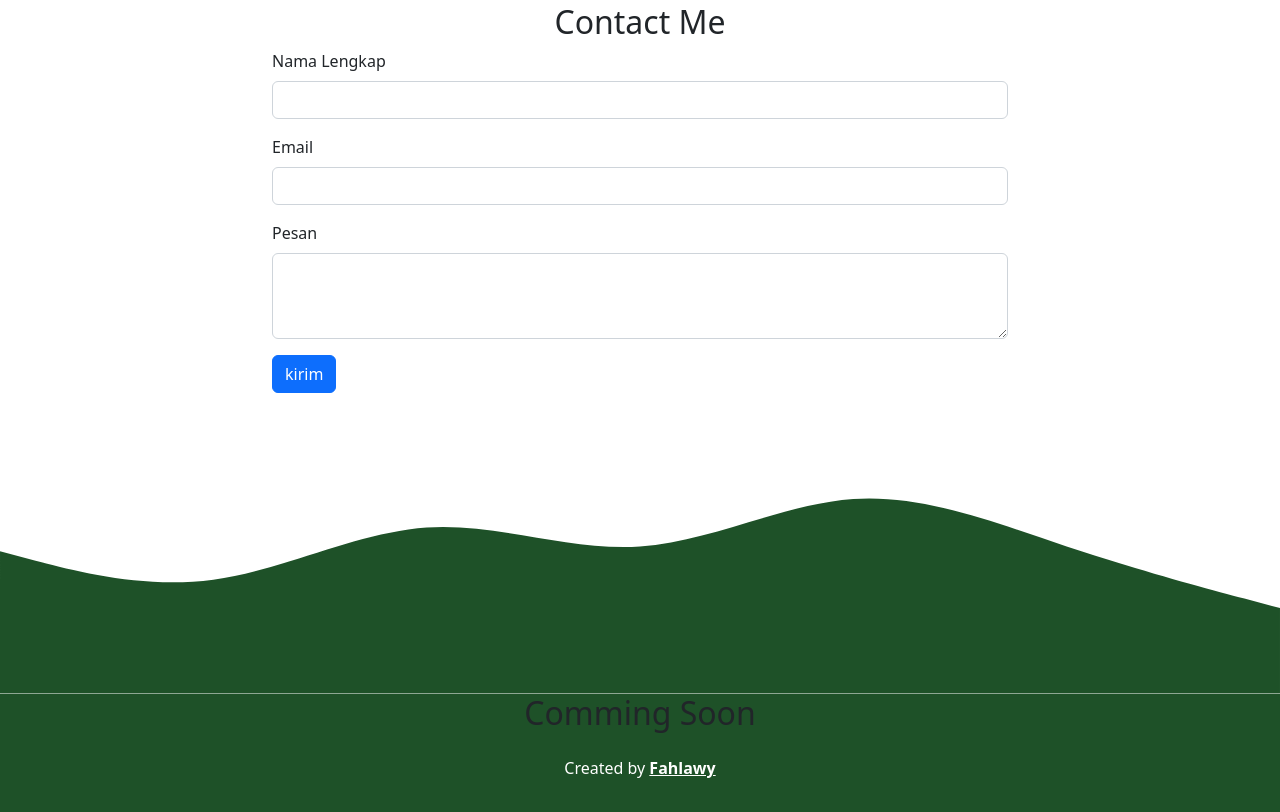
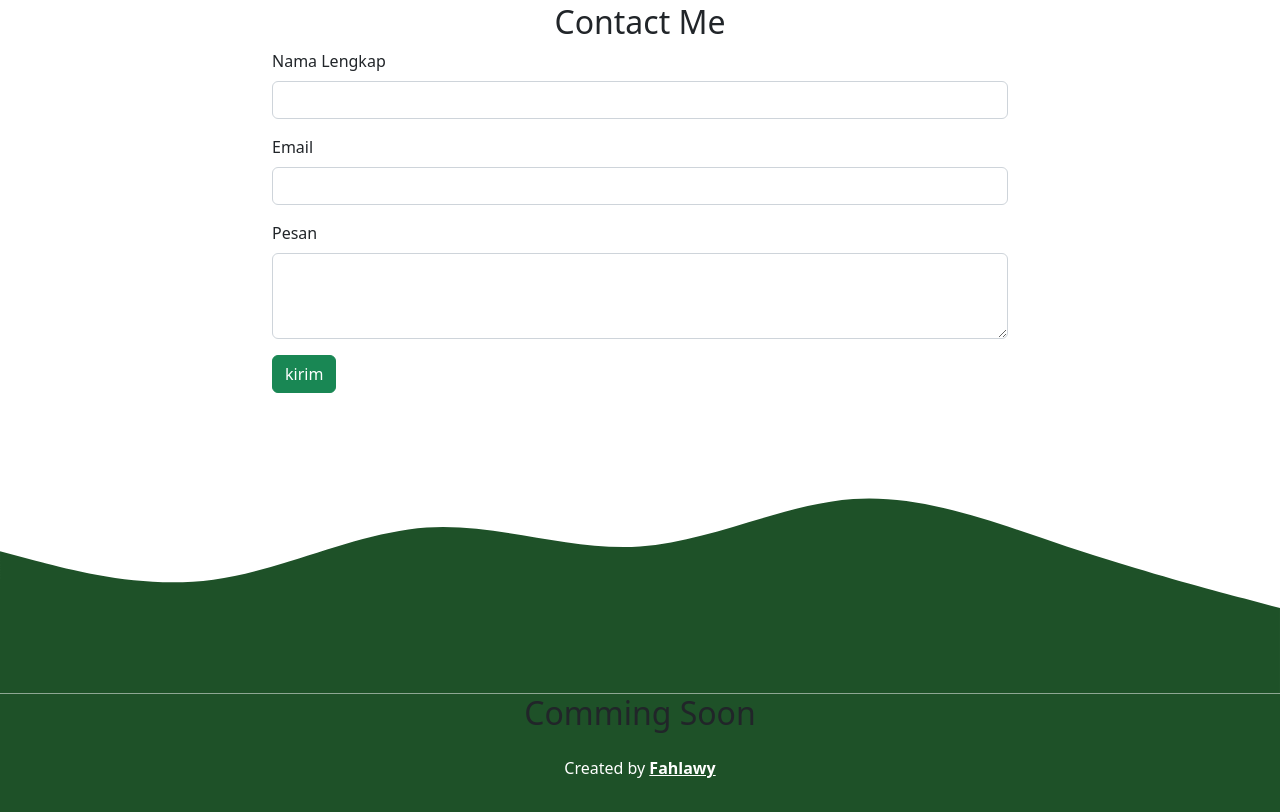
Before and after one commit to fahlawyridho/fahlawyridho.github.io, a plain HTML site: page index.html in a window 1280 px wide. Shown: the part 2486-3298 px from the top of the page. Drawn offline with nearby package versions, Linux system fonts and the light colour scheme.

Commit message:
mengubah warna tombol menjadi hijau

```diff
--- a/index.html
+++ b/index.html
@@ -250,7 +250,7 @@
                 <label for="pesan" class="form-label">Pesan</label>
                 <textarea class="form-control" id="pesan" rows="3"></textarea>
               </div>
-              <button type="submit" class="btn btn-primary">kirim</button>
+              <button type="submit" class="btn btn-success">kirim</button>
             </form>
           </div>
         </div>
```
